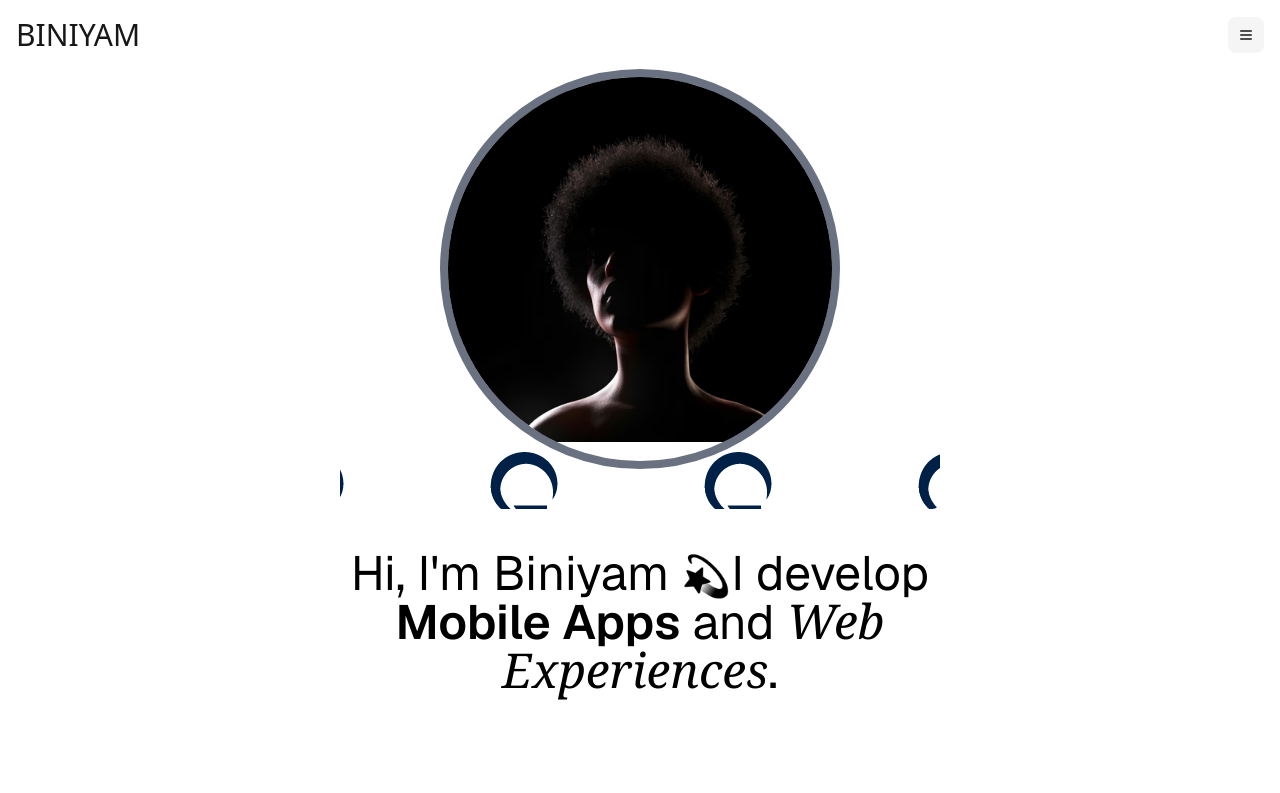
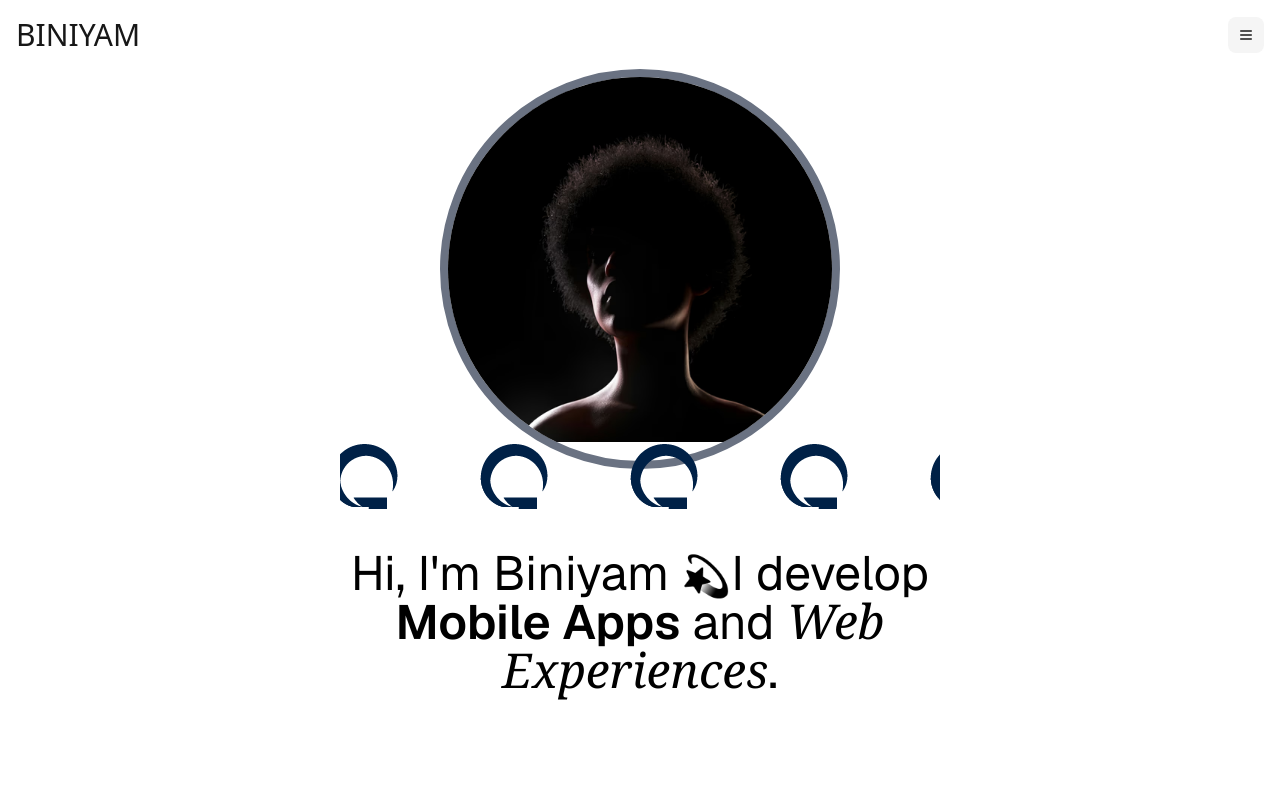
Before and after one commit to bini34/bini34, a Next.js app: page / in a window 1280 px wide. Shown: the top 793 px of the page. Built offline with nearby package versions, Linux system fonts and the light colour scheme.

Commit message:
Remove unnecessary padding from InfiniteMovingCards component list items

```diff
--- a/src/components/ui/infinite-moving-cards.tsx
+++ b/src/components/ui/infinite-moving-cards.tsx
@@ -90,7 +90,7 @@ export const InfiniteMovingCards = ({
       >
         {items.map((item, idx) => (
           <li
-            className="relative w-auto max-w-full shrink-0  px-8 py-2  "
+            className="relative w-auto max-w-full shrink-0   "
             key={idx}
           >
               <Image
```
